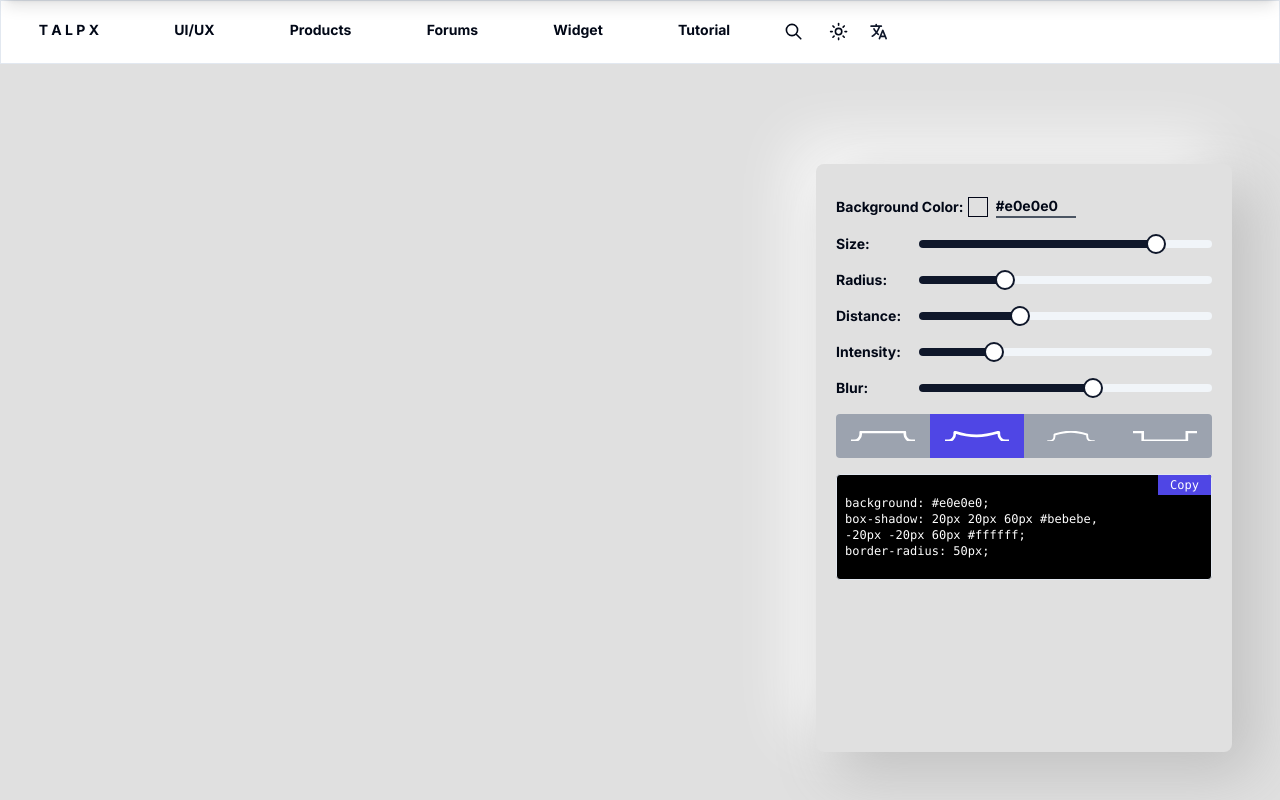
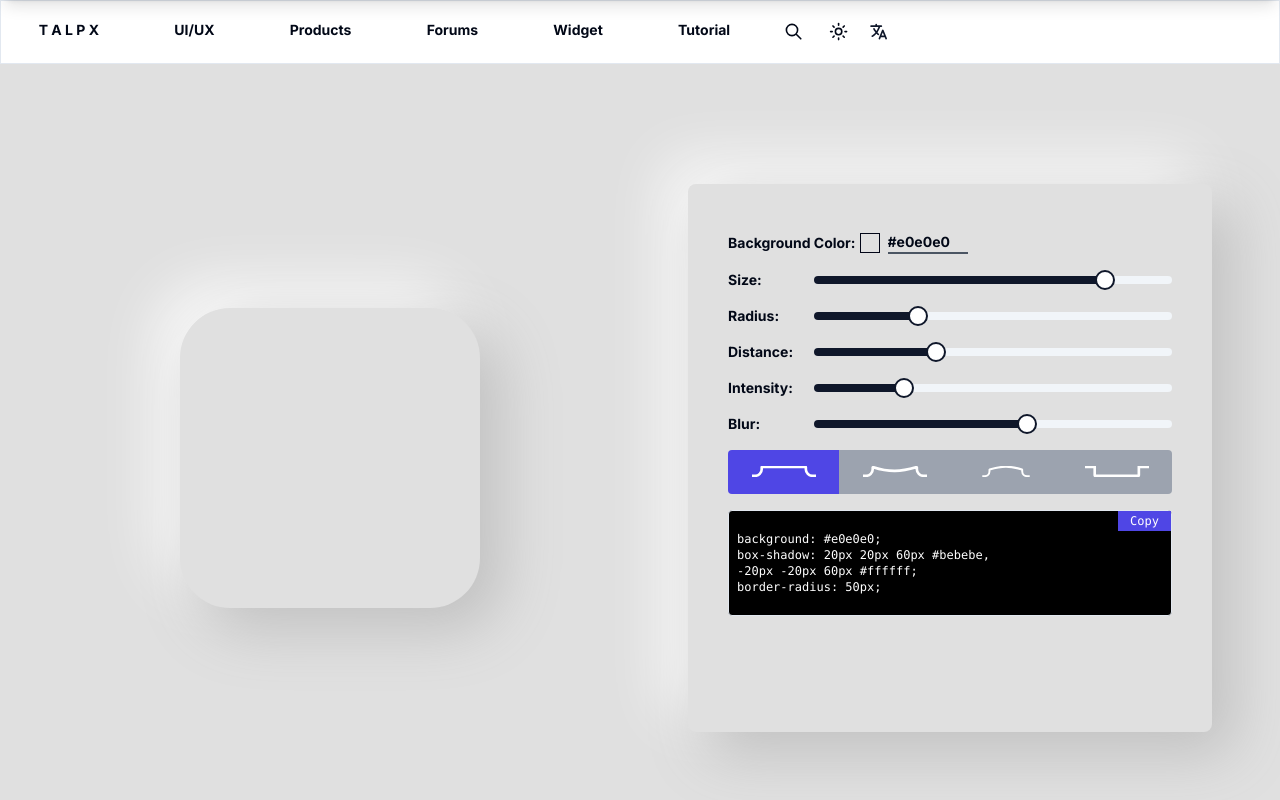
Before and after one commit to talpx0/talpx, a Next.js app: page /en/css/box-shadow/toolkit in a window 1280 px wide. Built offline with nearby package versions, Linux system fonts and the light colour scheme.

Commit message:
update message

```diff
--- a/app/[lng]/css/box-shadow/toolkit/toolkit.tsx
+++ b/app/[lng]/css/box-shadow/toolkit/toolkit.tsx
@@ -99,7 +99,7 @@ const reducer = (state:ShadowState, action:Action) => {
             if (state.radius.includes('%')) {
                 return {
                     ...state,
-                    radius: "50%"
+                    radius: `${action.payload}px`
                 };
             } else if (state.size < (2 * parseInt(state.radius))) {
                 return {
@@ -209,6 +209,7 @@ const getBgImage =(color:string, shape:ShapeProp, degree:string):BgImageResult =
     }
 }
 
+
 export const BoxShadowTool =()=> {
     const pathname = usePathname()!;
     const lastIndex = pathname.lastIndexOf('#');
@@ -263,11 +264,16 @@ export const BoxShadowTool =()=> {
         <>
         <section css={css` background: ${shadow.color};`} className="h-dashboard flex flex-col">
             <section className="h-14 w-full"></section>
-            <section className="flex flex-row h-full w-full">
-                <section className="flex-[0_0_60%]">
+            <section className="flex flex-row h-full w-full p-5">
+                <section className="w-1/2 flex items-center justify-center p-10 ">
+                    <section css={css`${boxStyles}
+                        width: ${shadow.size}px ;
+                        height: ${shadow.size}px;
+                        border-radius: ${shadow.radius}; `} >
+                    </section>
                 </section>
-                <section className="flex-[0_0_40%] p-12 flex justify-around">
-                    <section className="h-full w-full rounded-lg py-6 px-5" css={css`${boxStyles}`}>
+                <section className="w-1/2 p-12 flex justify-around">
+                    <section className="h-full w-full rounded-lg p-10" css={css`${boxStyles}`}>
                         <BoxShadowBox shadowState={shadow} dispatch={dispatch} />
                         <div className="my-4 whitespace-pre-line font-mono border py-5 px-2
                         bg-black text-white text-xs rounded-sm relative dark:text-white dark:border-none ">
@@ -288,6 +294,18 @@ export const BoxShadowTool =()=> {
 
 
 
+export const BoxShadowExample =({
+    shadowState,
+    dispatch
+ }:{
+    shadowState:ShadowState,
+    dispatch: Dispatch<Action>;
+ })=> {
+    return <section css={css`background-color:${shadowState.color};`}>
+
+    </section>
+}
+
 
 const BoxShadowBox =({
    shadowState,
@@ -298,7 +316,7 @@ const BoxShadowBox =({
 }
 )=> {
     const [input, setInput] = useState(shadowState.color)
-    const [selectedId, setSelectedId] = useState<number>(1);
+    const [selectedId, setSelectedId] = useState<number>(0);
     const handleChangeColor = (event: ChangeEvent<HTMLInputElement>) => {
         const color = event.target.value
         setInput(color);
```
